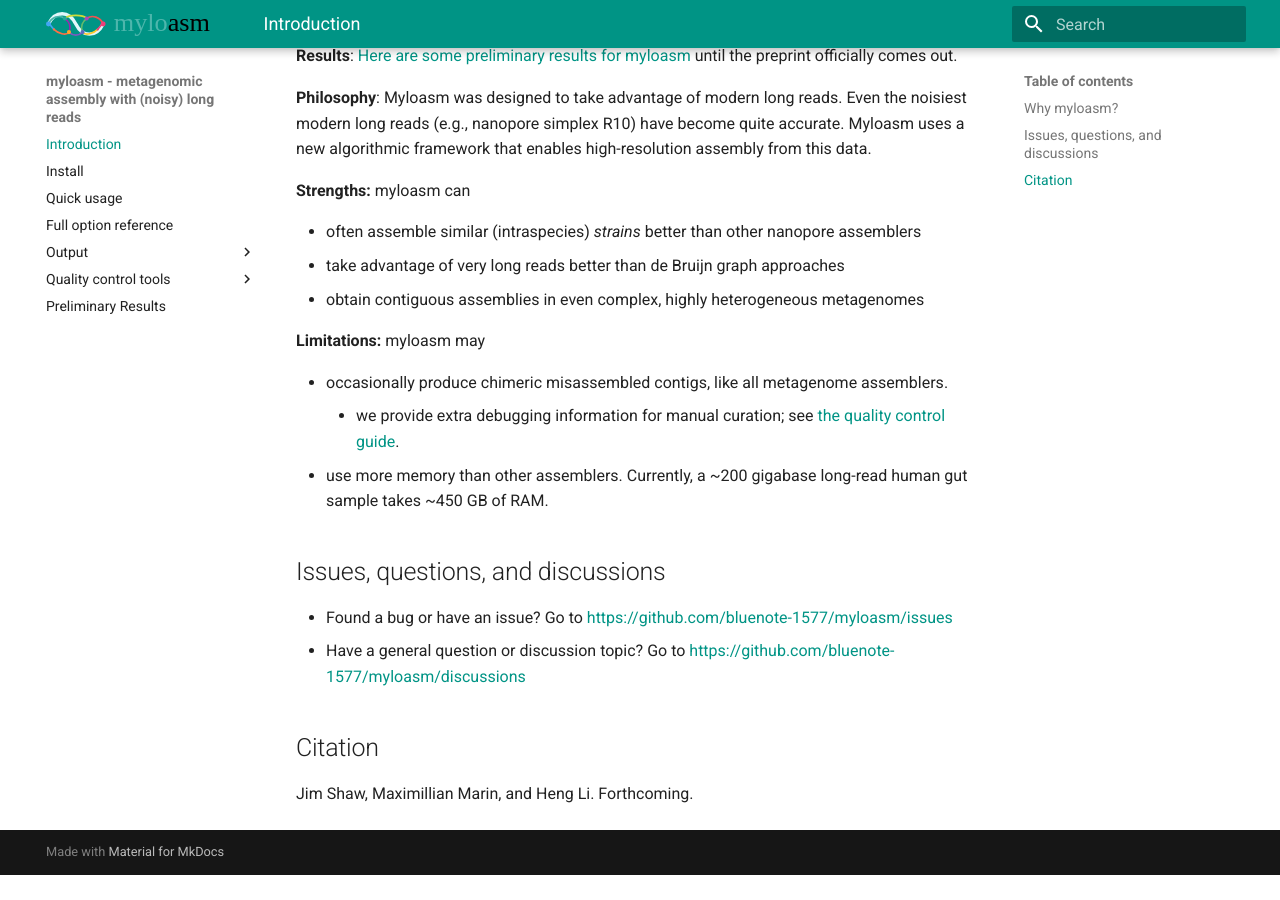
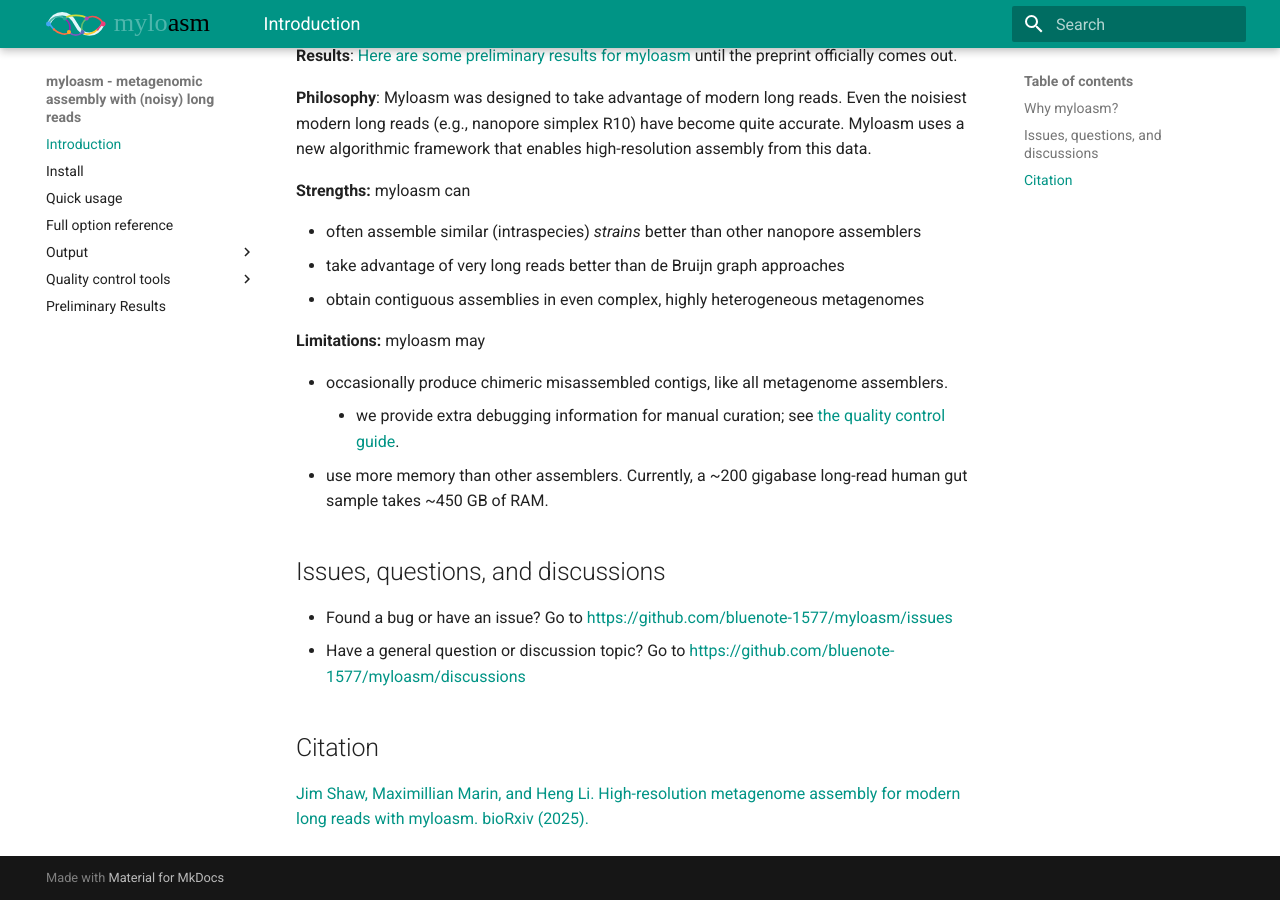
Before and after one commit to myloasm-docs/myloasm-docs.github.io, an MkDocs documentation site: the page built from docs/index.md, in a window 1280 px wide and 900 px high, scrolled down 566 px. Built offline with MkDocs 1.6.1 and Material for MkDocs 9.7.7, drawn with Linux system fonts in a browser that asks for light colours; before the commit the page ends 1441 px from its top, so only the background shows below that.

Commit message:
updated citation

```diff
--- a/docs/index.md
+++ b/docs/index.md
@@ -36,4 +36,4 @@ Myloasm is a *de novo* metagenome assembler for long-read sequencing data. It ta
 
 ## Citation
 
-Jim Shaw, Maximillian Marin, and Heng Li. Forthcoming.
+[Jim Shaw, Maximillian Marin, and Heng Li. High-resolution metagenome assembly for modern long reads with myloasm. bioRxiv (2025).](https://www.biorxiv.org/content/10.1101/2025.09.05.674543v1)
```
